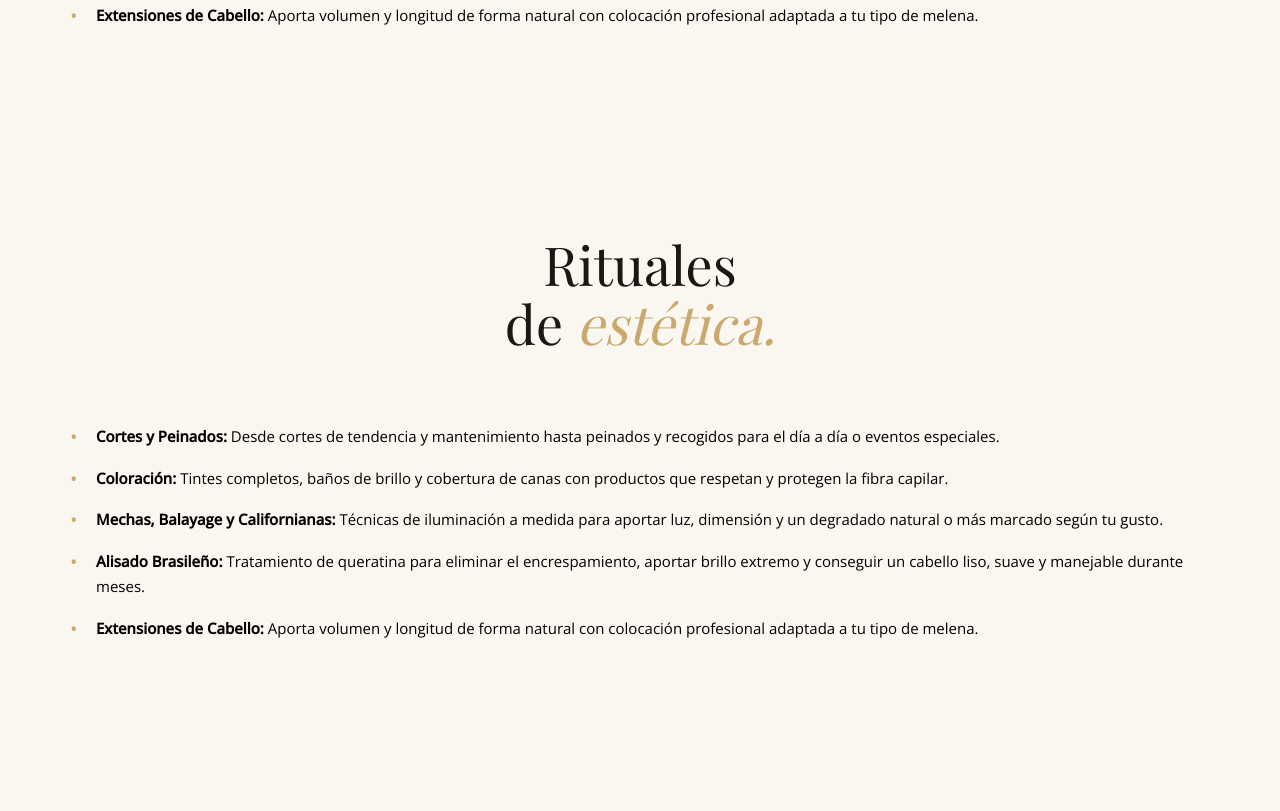
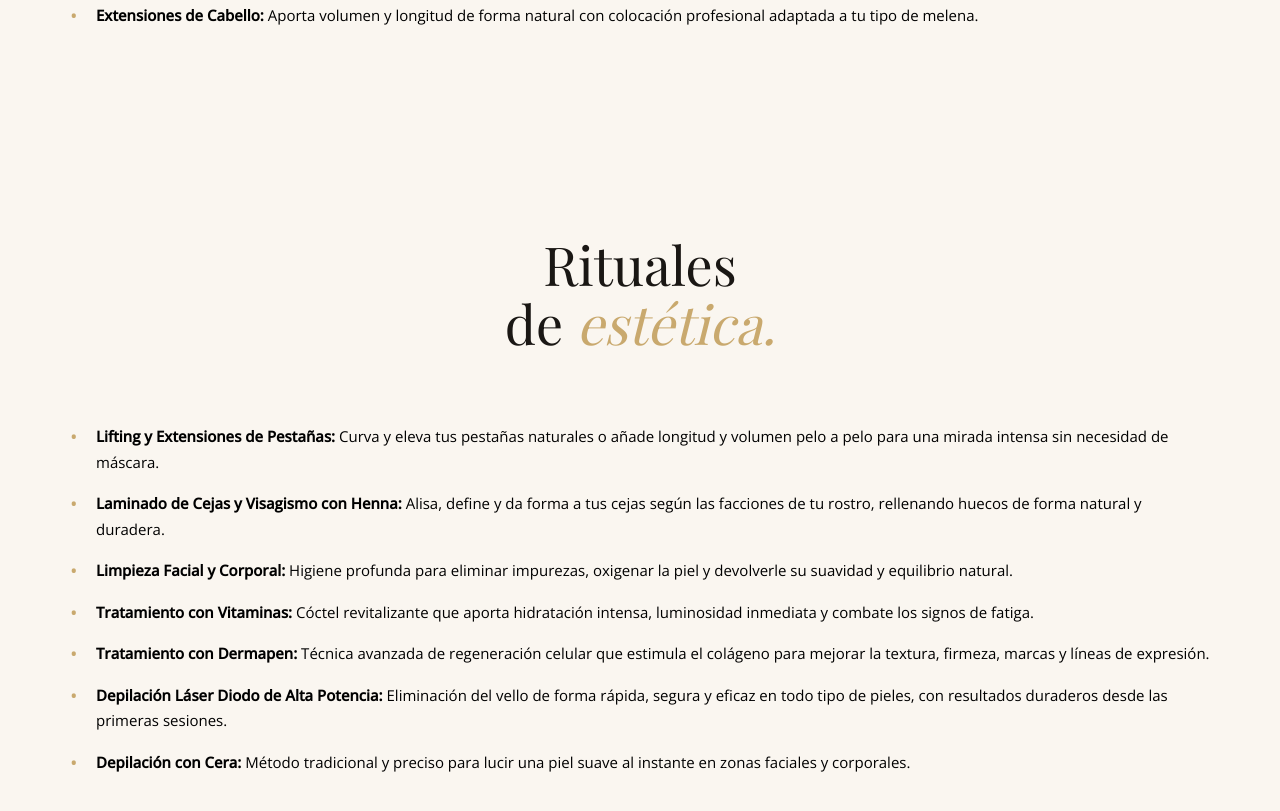
Before and after one commit to MeteoBCN/machere, a plain HTML site: page index.html in a window 1280 px wide. Shown: the part 1718-2529 px from the top of the page. Drawn offline with nearby package versions, Linux system fonts and the light colour scheme; a web font is replaced by a local one.

Commit message:
Update index.html

```diff
--- a/index.html
+++ b/index.html
@@ -331,12 +331,14 @@ footer{background:var(--dark);padding:80px 70px 44px}
     <h2 class="services-title">Rituales<br>de <em>estética.</em></h2>
   </div>
   <ul class="srv-placeholder rv" style="color: #000000 !important;">
-  <li style="color: #000000 !important;"><strong style="color: #000000 !important;">Cortes y Peinados:</strong> Desde cortes de tendencia y mantenimiento hasta peinados y recogidos para el día a día o eventos especiales.</li>
-  <li style="color: #000000 !important;"><strong style="color: #000000 !important;">Coloración:</strong> Tintes completos, baños de brillo y cobertura de canas con productos que respetan y protegen la fibra capilar.</li>
-  <li style="color: #000000 !important;"><strong style="color: #000000 !important;">Mechas, Balayage y Californianas:</strong> Técnicas de iluminación a medida para aportar luz, dimensión y un degradado natural o más marcado según tu gusto.</li>
-  <li style="color: #000000 !important;"><strong style="color: #000000 !important;">Alisado Brasileño:</strong> Tratamiento de queratina para eliminar el encrespamiento, aportar brillo extremo y conseguir un cabello liso, suave y manejable durante meses.</li>
-  <li style="color: #000000 !important;"><strong style="color: #000000 !important;">Extensiones de Cabello:</strong> Aporta volumen y longitud de forma natural con colocación profesional adaptada a tu tipo de melena.</li>
-</ul>
+  <li style="color: #000000 !important;"><strong style="color: #000000 !important;">Lifting y Extensiones de Pestañas:</strong> Curva y eleva tus pestañas naturales o añade longitud y volumen pelo a pelo para una mirada intensa sin necesidad de máscara.</li>
+  <li style="color: #000000 !important;"><strong style="color: #000000 !important;">Laminado de Cejas y Visagismo con Henna:</strong> Alisa, define y da forma a tus cejas según las facciones de tu rostro, rellenando huecos de forma natural y duradera.</li>
+  <li style="color: #000000 !important;"><strong style="color: #000000 !important;">Limpieza Facial y Corporal:</strong> Higiene profunda para eliminar impurezas, oxigenar la piel y devolverle su suavidad y equilibrio natural.</li>
+  <li style="color: #000000 !important;"><strong style="color: #000000 !important;">Tratamiento con Vitaminas:</strong> Cóctel revitalizante que aporta hidratación intensa, luminosidad inmediata y combate los signos de fatiga.</li>
+  <li style="color: #000000 !important;"><strong style="color: #000000 !important;">Tratamiento con Dermapen:</strong> Técnica avanzada de regeneración celular que estimula el colágeno para mejorar la textura, firmeza, marcas y líneas de expresión.</li>
+  <li style="color: #000000 !important;"><strong style="color: #000000 !important;">Depilación Láser Diodo de Alta Potencia:</strong> Eliminación del vello de forma rápida, segura y eficaz en todo tipo de pieles, con resultados duraderos desde las primeras sesiones.</li>
+  <li style="color: #000000 !important;"><strong style="color: #000000 !important;">Depilación con Cera:</strong> Método tradicional y preciso para lucir una piel suave al instante en zonas faciales y corporales.</li>
+  </ul>
 </section>
 
 <!-- WHATSAPP FLOTANTE -->
```
